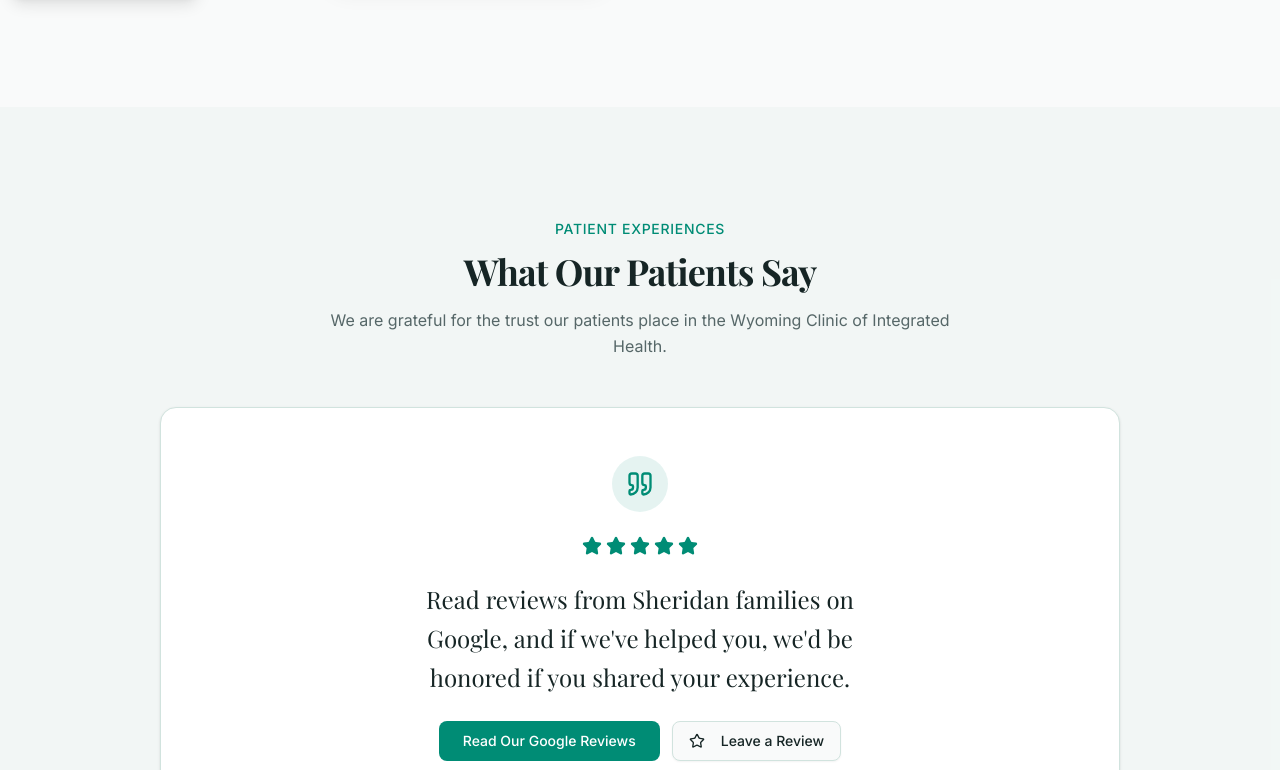
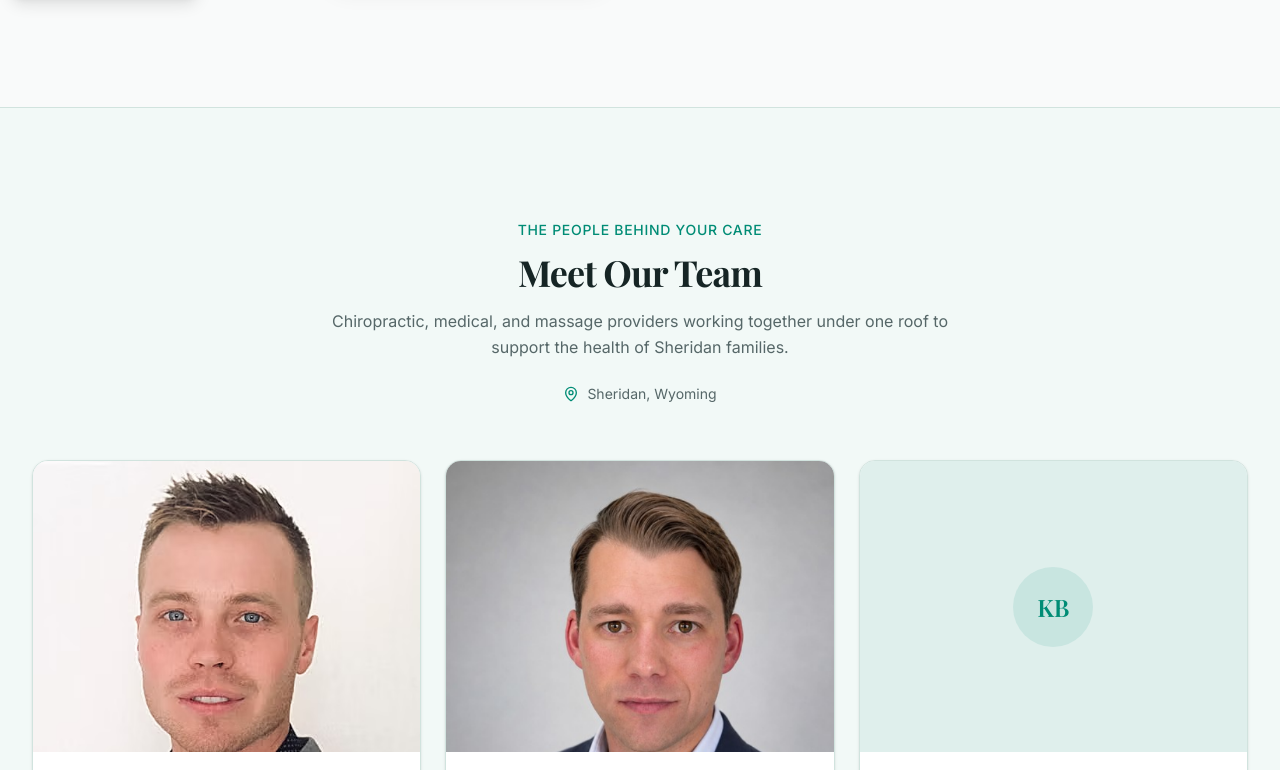
Before and after one commit to blacktoothconsulting/blacktoothconsulting, a Next.js app: page / in a window 1280 px wide. Shown: the part 2770-3540 px from the top of the page. Built offline with nearby package versions, Linux system fonts and the light colour scheme; a web font is replaced by a local one.

Commit message:
Temporarily preview Meet Our Team section

```diff
--- a/app/page.tsx
+++ b/app/page.tsx
@@ -3,6 +3,7 @@ import { AnnouncementBanner } from "@/components/announcement-banner"
 import { Hero } from "@/components/hero"
 import { ProvidersOverview } from "@/components/providers-overview"
 import { About } from "@/components/about"
+import { MeetOurTeam } from "@/components/meet-our-team"
 import { Testimonials } from "@/components/testimonials"
 import { NewPatients } from "@/components/new-patients"
 import { Contact } from "@/components/contact"
@@ -17,6 +18,7 @@ export default function Home() {
         <Hero />
         <ProvidersOverview />
         <About />
+        <MeetOurTeam />
         <Testimonials />
         <NewPatients />
         <Contact />
```
